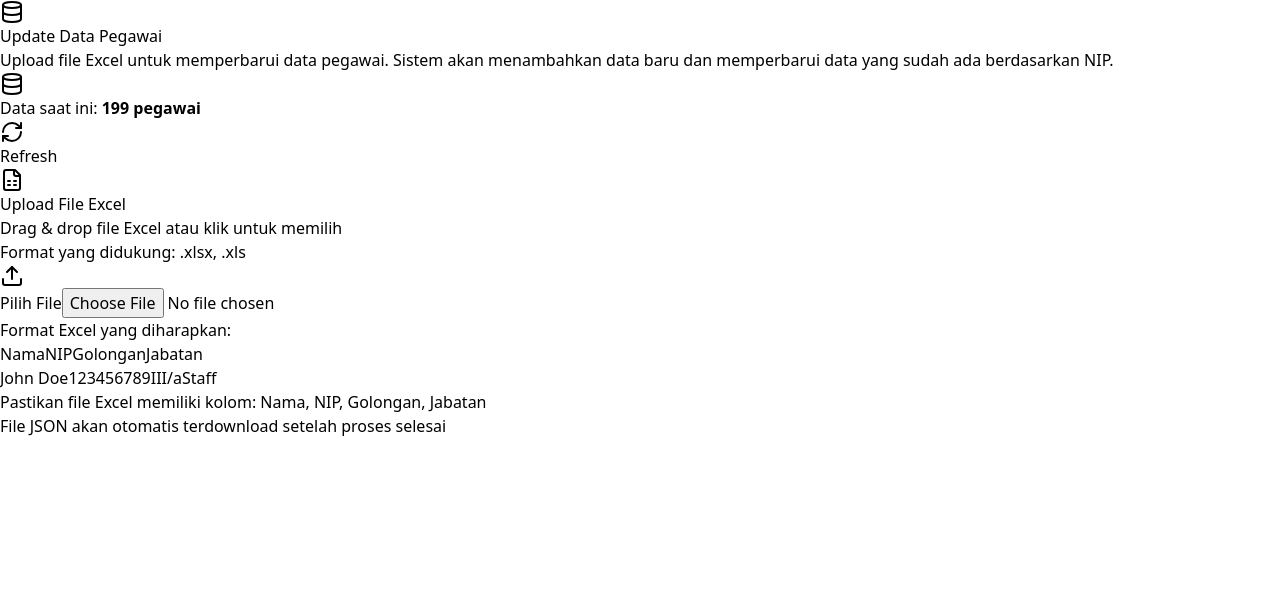
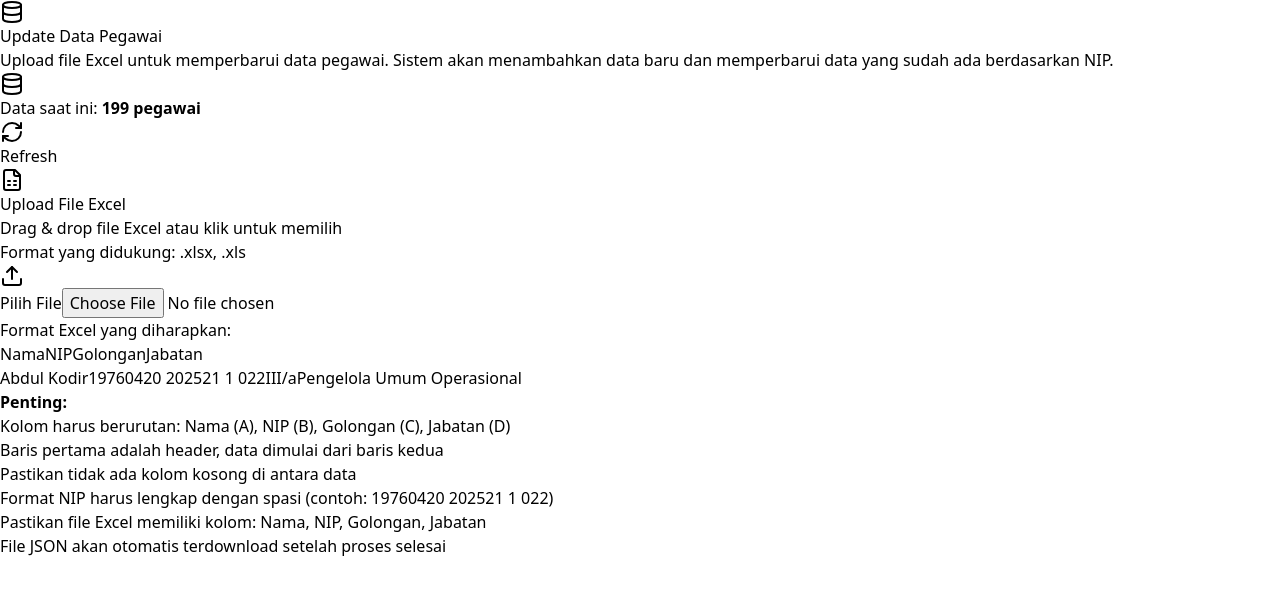
Before and after one commit to kepegawaianpusdiklatwas/pegawai-json, a React (Vite) app: page / in a window 1280 px wide. Shown: the top 594 px of the page. Built offline with nearby package versions, Linux system fonts and the light colour scheme.

Commit message:
Fix Excel column mapping issues

```diff
--- a/src/components/FileUpload.tsx
+++ b/src/components/FileUpload.tsx
@@ -74,18 +74,27 @@ const FileUpload: React.FC<FileUploadProps> = ({ onFileSelect, isProcessing }) =
       <div className="mt-4 text-sm text-gray-600">
         <p className="font-medium mb-2">Format Excel yang diharapkan:</p>
         <div className="bg-gray-50 p-3 rounded border text-xs">
-          <div className="grid grid-cols-4 gap-2 font-medium border-b pb-1 mb-1">
+          <div className="grid grid-cols-4 gap-2 font-medium border-b pb-1 mb-1 text-gray-800">
             <span>Nama</span>
             <span>NIP</span>
             <span>Golongan</span>
             <span>Jabatan</span>
           </div>
           <div className="grid grid-cols-4 gap-2 text-gray-600">
-            <span>John Doe</span>
-            <span>123456789</span>
+            <span>Abdul Kodir</span>
+            <span>19760420 202521 1 022</span>
             <span>III/a</span>
-            <span>Staff</span>
+            <span>Pengelola Umum Operasional</span>
           </div>
+        </div>
+        <div className="mt-2 text-xs text-red-600">
+          <p><strong>Penting:</strong></p>
+          <ul className="list-disc list-inside space-y-1">
+            <li>Kolom harus berurutan: Nama (A), NIP (B), Golongan (C), Jabatan (D)</li>
+            <li>Baris pertama adalah header, data dimulai dari baris kedua</li>
+            <li>Pastikan tidak ada kolom kosong di antara data</li>
+            <li>Format NIP harus lengkap dengan spasi (contoh: 19760420 202521 1 022)</li>
+          </ul>
         </div>
       </div>
     </div>
--- a/src/utils/excelProcessor.ts
+++ b/src/utils/excelProcessor.ts
@@ -26,16 +26,19 @@ export const processExcelFile = (file: File): Promise<Pegawai[]> => {
           // Skip empty rows
           if (!row || row.length === 0 || !row[0]) continue;
 
+          // Pastikan semua kolom ada dan tidak undefined
           const employee: Pegawai = {
-            Nama: String(row[0] || '').trim(),
-            NIP: String(row[1] || '').trim(),
-            Golongan: String(row[2] || '').trim(),
-            Jabatan: String(row[3] || '').trim()
+            Nama: row[0] ? String(row[0]).trim() : '',
+            NIP: row[1] ? String(row[1]).trim() : '',
+            Golongan: row[2] ? String(row[2]).trim() : '',
+            Jabatan: row[3] ? String(row[3]).trim() : ''
           };
 
-          // Skip jika data penting kosong
-          if (employee.Nama && employee.NIP) {
+          // Validasi data - pastikan minimal Nama dan NIP ada
+          if (employee.Nama.length > 0 && employee.NIP.length > 0) {
             employees.push(employee);
+          } else {
+            console.warn(`Baris ${i + 1} dilewati: Nama="${employee.Nama}", NIP="${employee.NIP}"`);
           }
         }
 
```
